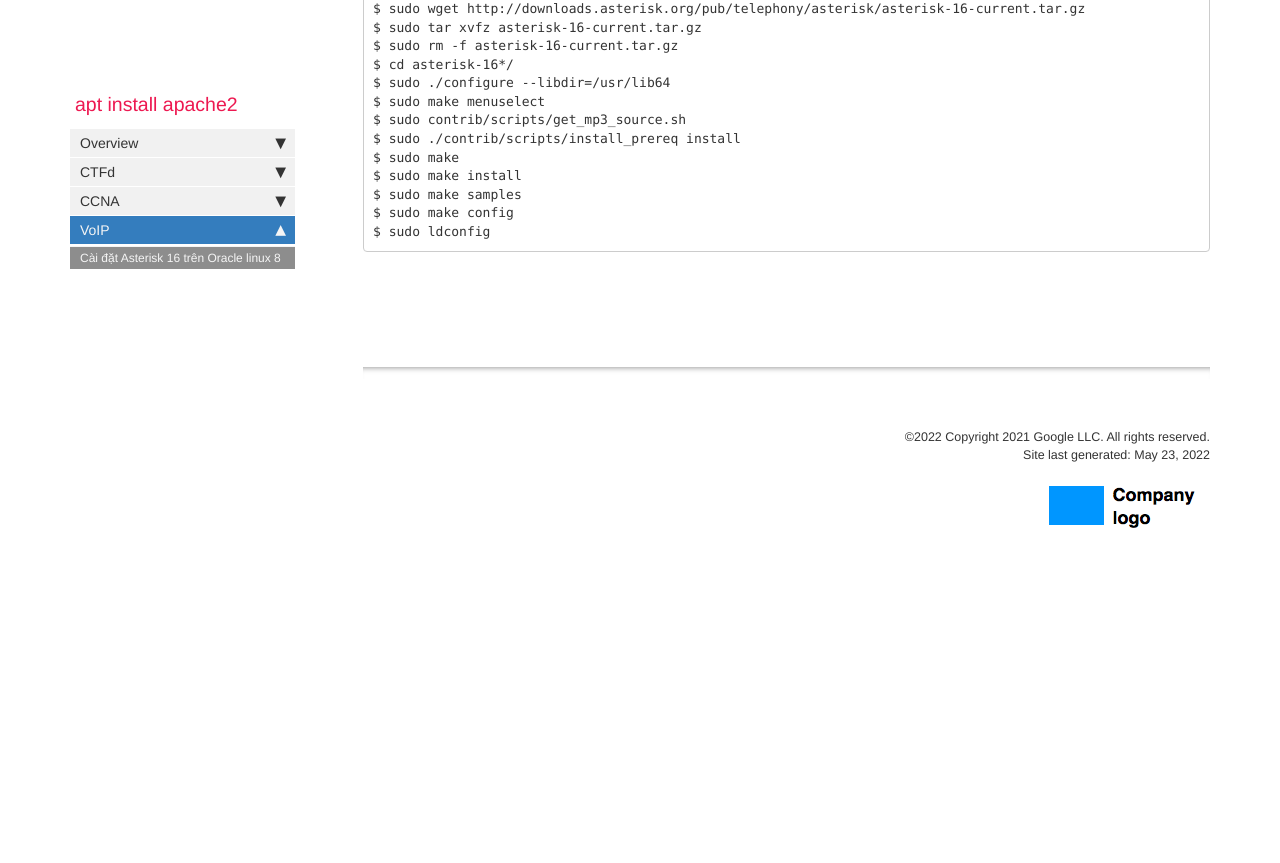
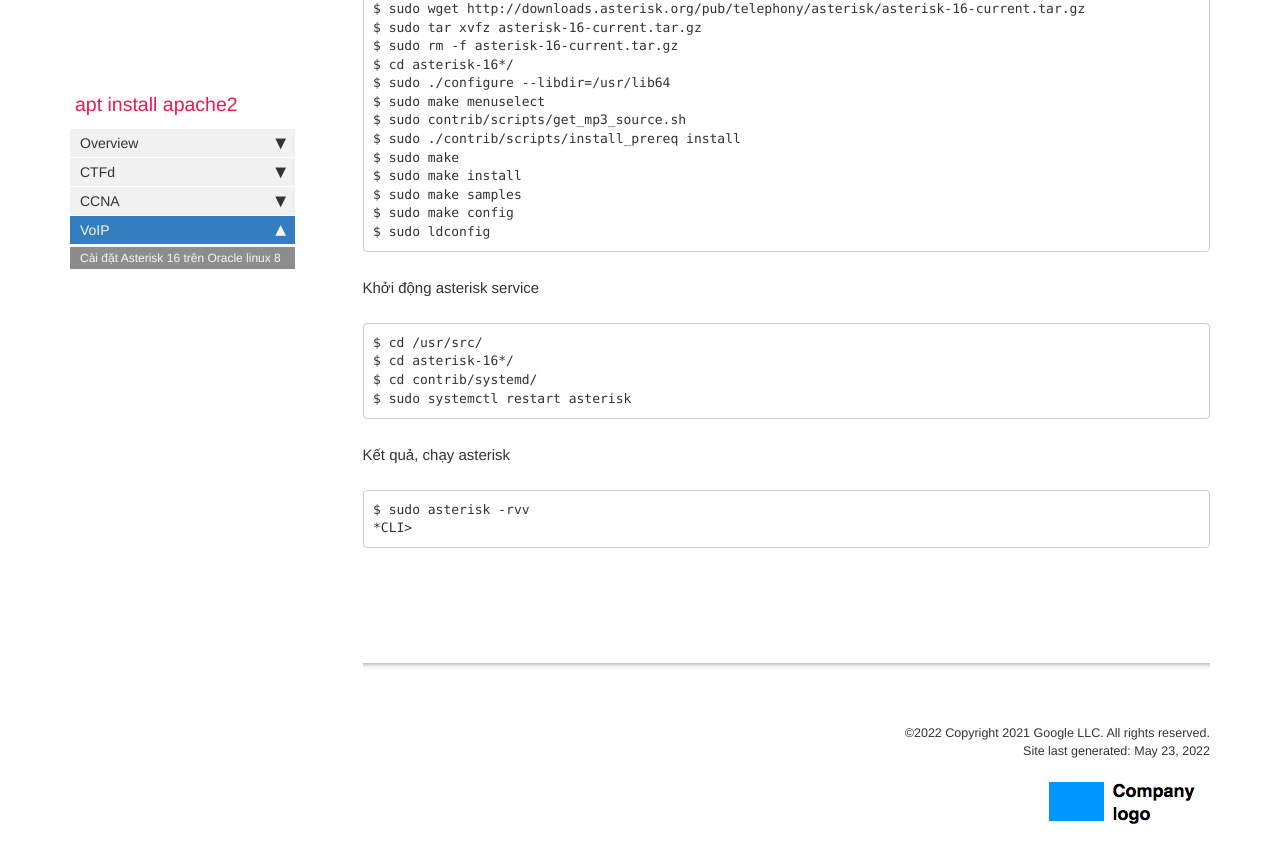
Before and after one commit to aptinstallapache2/aptinstallapache2.github.io, a Jekyll site: the page built from pages/CCNA/VoIP/install_asterisk_16_on_oracle_linux_8.md, in a window 1280 px wide and 900 px high, scrolled down 1195 px. Shown: the top 863 px of the window. Built offline with Jekyll 4.4.1, drawn with Linux system fonts in a browser that asks for light colours; comment, search, counter and statistics services are not loaded; before the commit the page ends 1799 px from its top, so only the background shows below that.

Commit message:
Update install_asterisk_16_on_oracle_linux_8.md

````diff
--- a/pages/CCNA/VoIP/install_asterisk_16_on_oracle_linux_8.md
+++ b/pages/CCNA/VoIP/install_asterisk_16_on_oracle_linux_8.md
@@ -70,3 +70,19 @@ $ sudo make samples
 $ sudo make config
 $ sudo ldconfig
 ```
+
+Khởi động asterisk service
+
+```
+$ cd /usr/src/
+$ cd asterisk-16*/
+$ cd contrib/systemd/
+$ sudo systemctl restart asterisk
+```
+
+Kết quả, chạy asterisk
+
+```
+$ sudo asterisk -rvv
+*CLI>
+```
````
